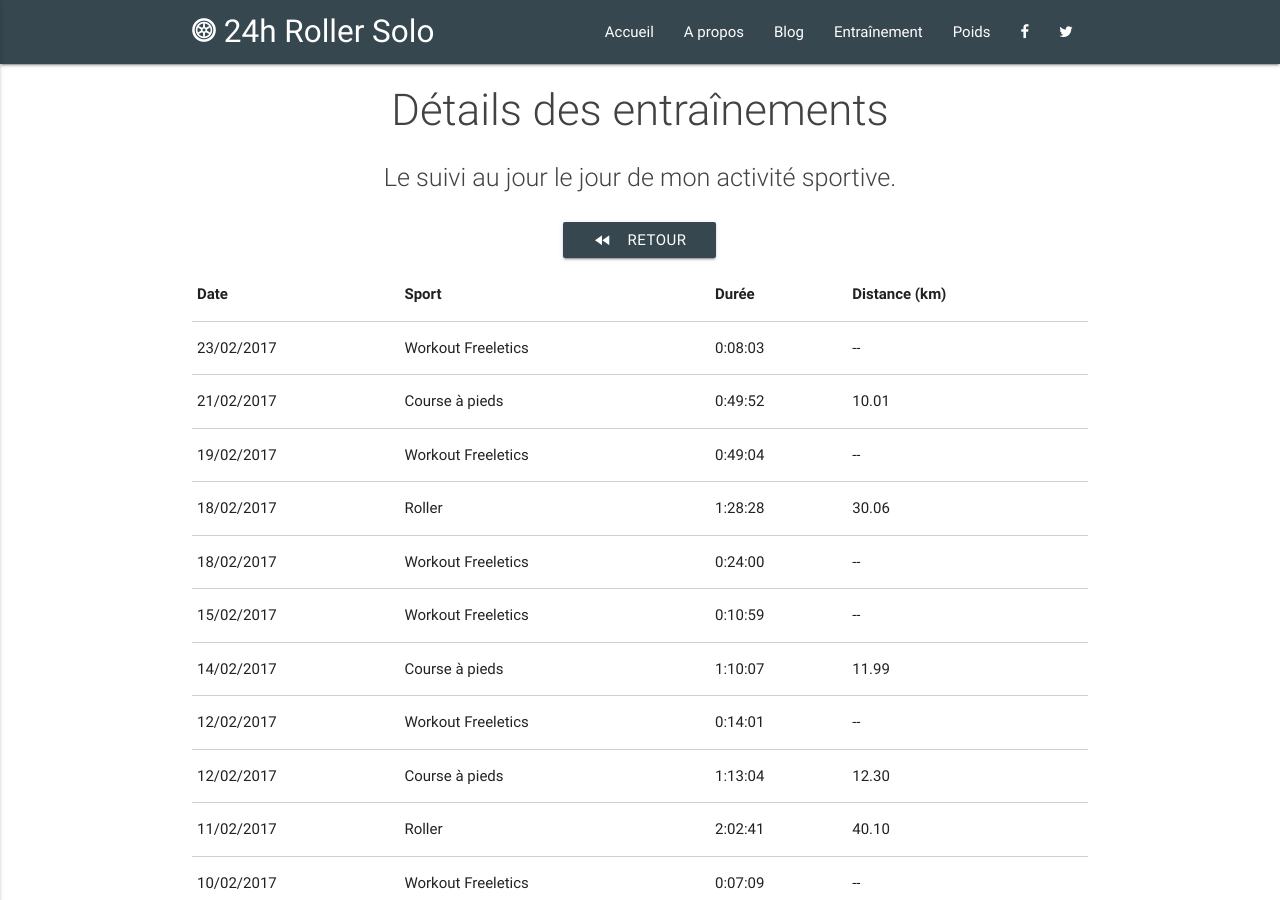
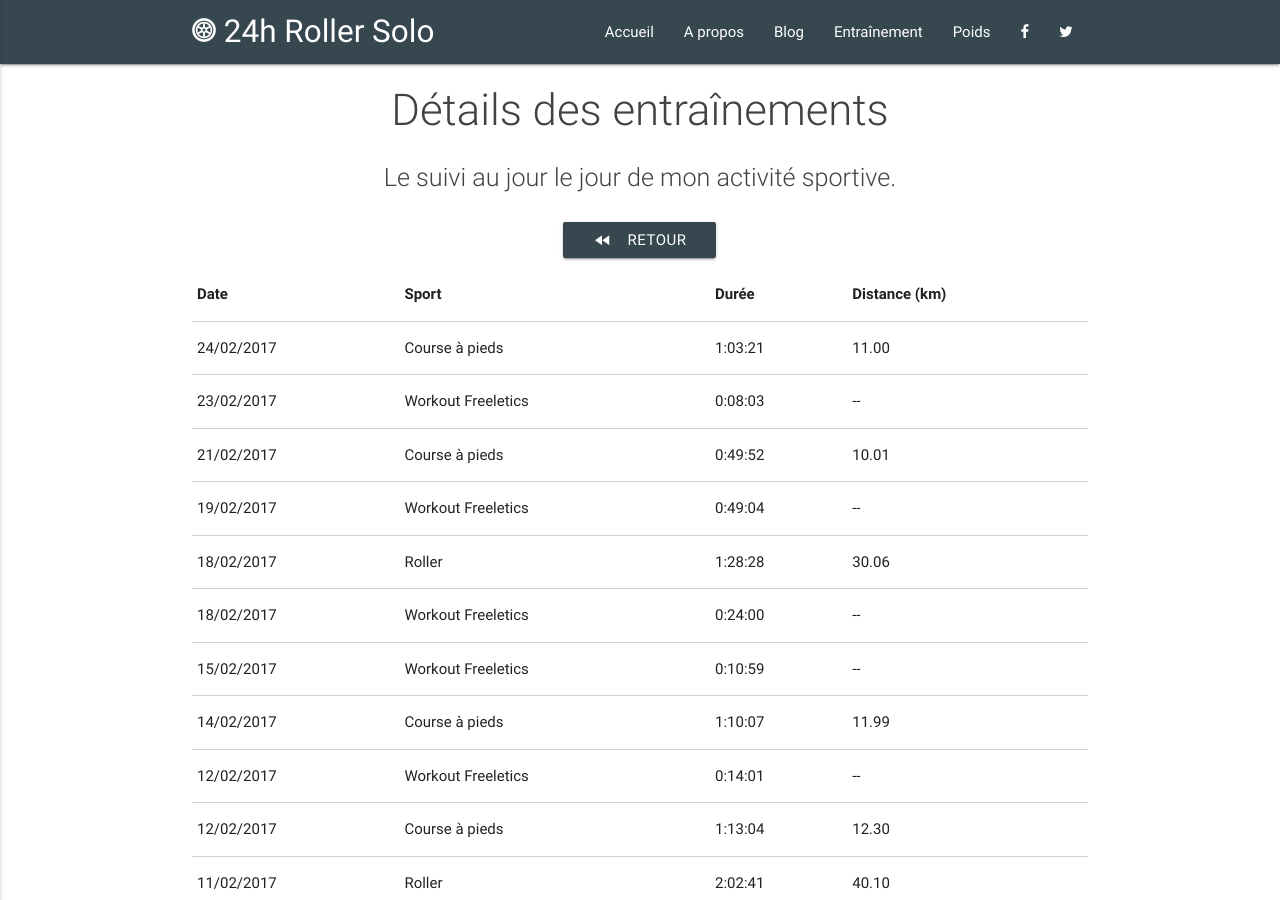
Before and after one commit to 24hRollerSolo/24hRollerSolo.github.io, a Jekyll site: the page built from training/details.html, in a window 1280 px wide and 900 px high. Built offline with Jekyll 4.4.1, drawn with Linux system fonts in a browser that asks for light colours.

Commit message:
Add 2017-02-24 running

```diff
--- a/_data/sports.json
+++ b/_data/sports.json
@@ -1,4 +1,5 @@
 [
+  {"date": "2017-02-24", "type": "RUNNING", "distance": "11.00", "duration": "1:03:21"},
   {"date": "2017-02-23", "type": "WORKOUT", "program": "W08-01 | CONDITIONNEMENT + 1/5 ATHENA Endurance", "duration": "0:08:03"},
   {"date": "2017-02-21", "type": "RUNNING", "distance": "10.01", "duration": "0:49:52"},
   {"date": "2017-02-19", "type": "WORKOUT", "program": "W07-03 | APOLLON Endurance 2x2", "duration": "0:49:04"},
```
